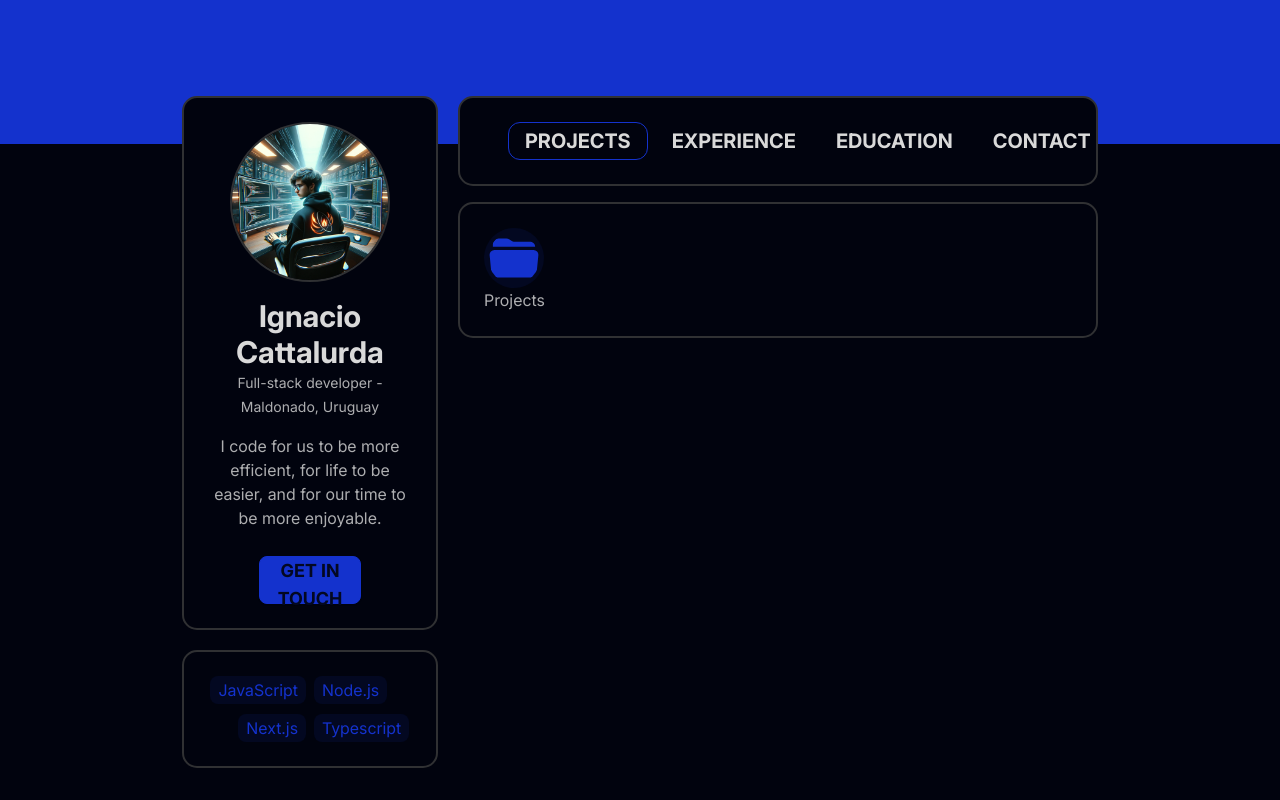
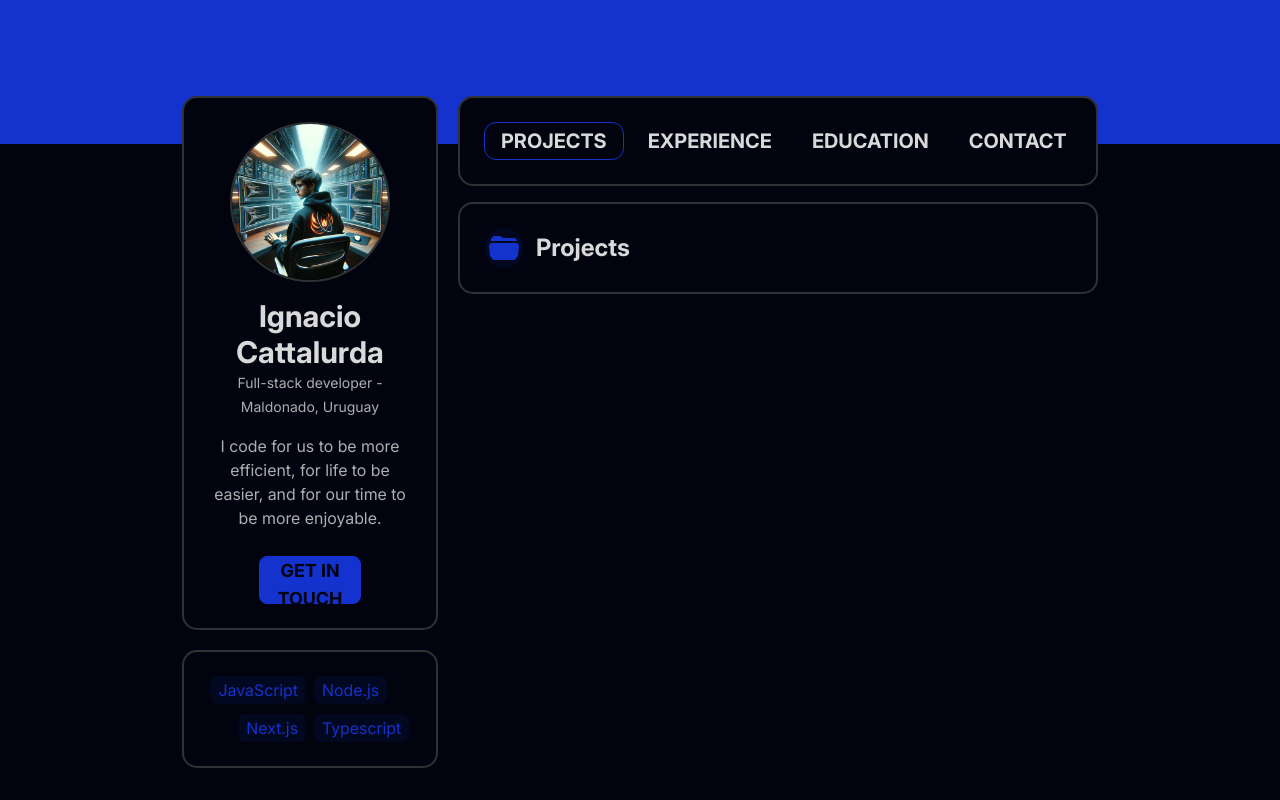
Before and after one commit to ignatiosdev/ignatios.dev, a Next.js app: page / in a window 1280 px wide. Built offline with nearby package versions, Linux system fonts and the light colour scheme.

Commit message:
feat: add PageTitle

```diff
--- a/src/app/(projects)/page.tsx
+++ b/src/app/(projects)/page.tsx
@@ -1,3 +1,7 @@
+import PageTitle from "@/components/PageTitle/PageTitle";
+
 export default function Projects() {
-    return <h1 className="text-subtitle">Projects</h1>
+    return (
+        <PageTitle currentPageId="projects" text="Projects"></PageTitle>
+    )
 }
--- a/src/app/layout.tsx
+++ b/src/app/layout.tsx
@@ -2,7 +2,7 @@ import "./globals.css";
 import Profile from "./../components/Profile/Profile";
 import Skills from "./../components/Skills/Skills";
 import Navbar from "./../components/Navbar/Navbar";
-import PageIcon from "@/components/PageIcon/PageIcon";
+
 
 
 
@@ -28,7 +28,6 @@ export default function RootLayout({
           <div className="w-6/12 flex flex-col gap-4">
             <Navbar />
             <div className="container-default">
-              <PageIcon/>
               {children}
             </div>
           </div>
--- a/src/components/Button/Button.tsx
+++ b/src/components/Button/Button.tsx
@@ -5,7 +5,7 @@ type Props = { text: string };
 
 export default function Button({ text }: Props) {
   return (
-    <button className="btn btn-block btn-primary text-lg font-bold">
+    <button className="btn btn-block btn-primary text-lg font-bold text-base-100">
       {text}
     </button>
   );
--- a/src/components/Navbar/Navbar.tsx
+++ b/src/components/Navbar/Navbar.tsx
@@ -2,20 +2,14 @@
 
 import NavbarItems from "./../NavbarItems/NavbarItems";
 import { useState } from "react";
+import pagesIndex from "../../utils/pagesIndex.ts"
+
+
 type Props = {};
 
-interface NavigationItem {
-  id: string;
-  label: string;
-  path: string;
-}
 
-const navigationItems: NavigationItem[] = [
-  { id: "projects", label: "Projects", path: "/" },
-  { id: "experience", label: "Experience", path: "/experience" },
-  { id: "education", label: "Education", path: "/education" },
-  { id: "contact", label: "Contact", path: "/contact" },
-];
+
+
 
 import { usePathname } from "next/navigation";
 import { useRouter } from "next/navigation";
@@ -36,9 +30,9 @@ function Navbar({}: Props) {
 
   return (
     <div className="container-default">
-      <div className="px-6">
-        <div className="flex justify-around w-2/3 gap-2">
-          {navigationItems.map((item) => (
+
+        <div className="flex justify-between w-2/3 gap-2">
+          {pagesIndex.map((item) => (
             <NavbarItems
               key={item.id} // Add a key for the mapped items
               onClick={() => changePage(item.path, item.id)}
@@ -48,7 +42,7 @@ function Navbar({}: Props) {
           ))}
         </div>
       </div>
-    </div>
+
   );
 }
 
--- a/src/components/PageIcon/PageIcon.tsx
+++ b/src/components/PageIcon/PageIcon.tsx
@@ -1,25 +1,19 @@
 "use client";
 
-import { usePathname } from "next/navigation";
+
 import React from "react";
 
 import { FaGraduationCap } from "react-icons/fa";
 import { IoFolderOpen } from "react-icons/io5";
 
+type Props = {currentPageId:string};
+
+function PageIcon({currentPageId}: Props) {
 
 
-type Props = {};
-
-function PageIcon({}: Props) {
-  const pathname: string = usePathname();
-
-  const currentPageId: string = (
-    pathname === "/" ? "projects" : pathname
-  ).replace(/^\/+/, "");
-
   const defaultIconProps: { [key: string]: string | number } = {
-    className:"text-primary rounded-full bg-primary-content p-1",
-    size: 60,
+    className: "text-primary rounded-full bg-primary-content p-1",
+    size: 40,
   };
 
   const pageIcons: { [key: string]: React.ReactNode } = {
--- /dev/null
+++ b/src/components/PageTitle/PageTitle.tsx
@@ -0,0 +1,14 @@
+import PageIcon from "../PageIcon/PageIcon";
+
+type Props = { currentPageId: string; text: string };
+
+function PageTitle({ text, currentPageId }: Props) {
+  return (
+    <div className="flex items-center gap-3">
+      <PageIcon currentPageId={currentPageId}></PageIcon>
+      <h1 className="text-2xl font-bold">{text}</h1>
+    </div>
+  );
+}
+
+export default PageTitle;
--- a/src/components/Pages/ProjectsPage.tsx
+++ /dev/null
@@ -1,15 +0,0 @@
-import React from "react";
-import PageIcon from './../PageIcon/PageIcon';
-
-type Props = {pageId:string};
-
-function ProjectsPage({pageId}: Props) {
-  return (
-    <div className="flex">
-      <PageIcon></PageIcon>
-      <h1>ProjectsPage</h1>
-    </div>
-  );
-}
-
-export default ProjectsPage;
--- /dev/null
+++ b/src/utils/pagesIndex.ts
@@ -0,0 +1,14 @@
+interface NavigationItem {
+  id: string;
+  label: string;
+  path: string;
+}
+
+const pagesIndex: NavigationItem[] = [
+  { id: "projects", label: "Projects", path: "/" },
+  { id: "experience", label: "Experience", path: "/experience" },
+  { id: "education", label: "Education", path: "/education" },
+  { id: "contact", label: "Contact", path: "/contact" },
+];
+
+export default pagesIndex;
--- a/tsconfig.json
+++ b/tsconfig.json
@@ -13,6 +13,7 @@
     "isolatedModules": true,
     "jsx": "preserve",
     "incremental": true,
+    "allowImportingTsExtensions": true,
     "plugins": [
       {
         "name": "next"
```
